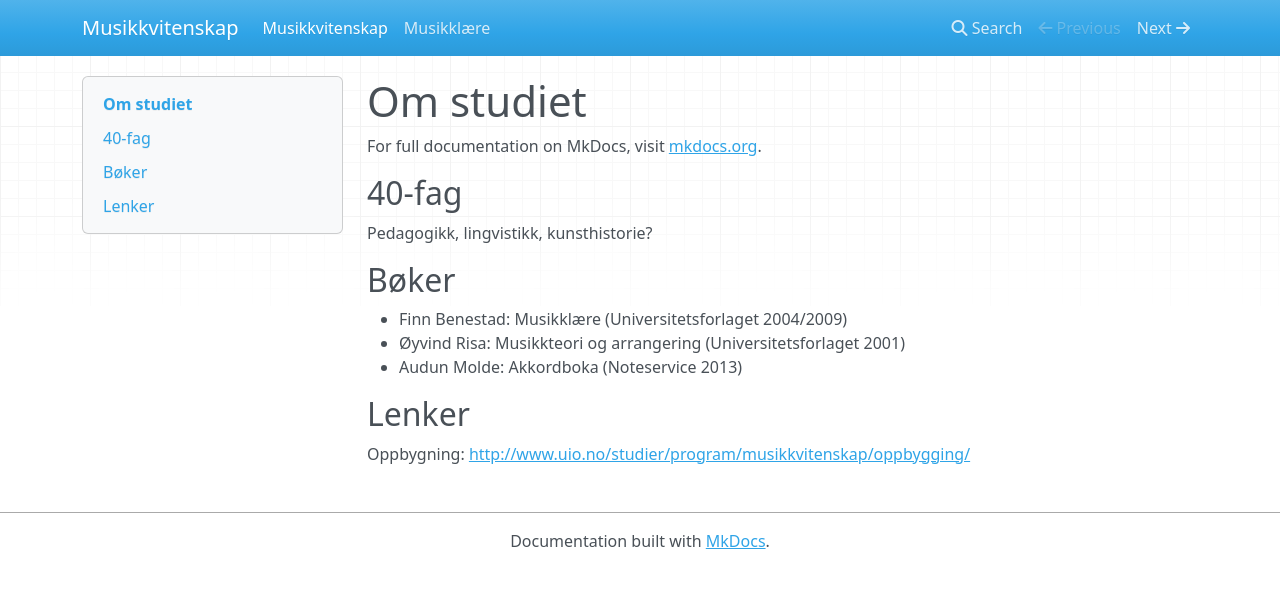
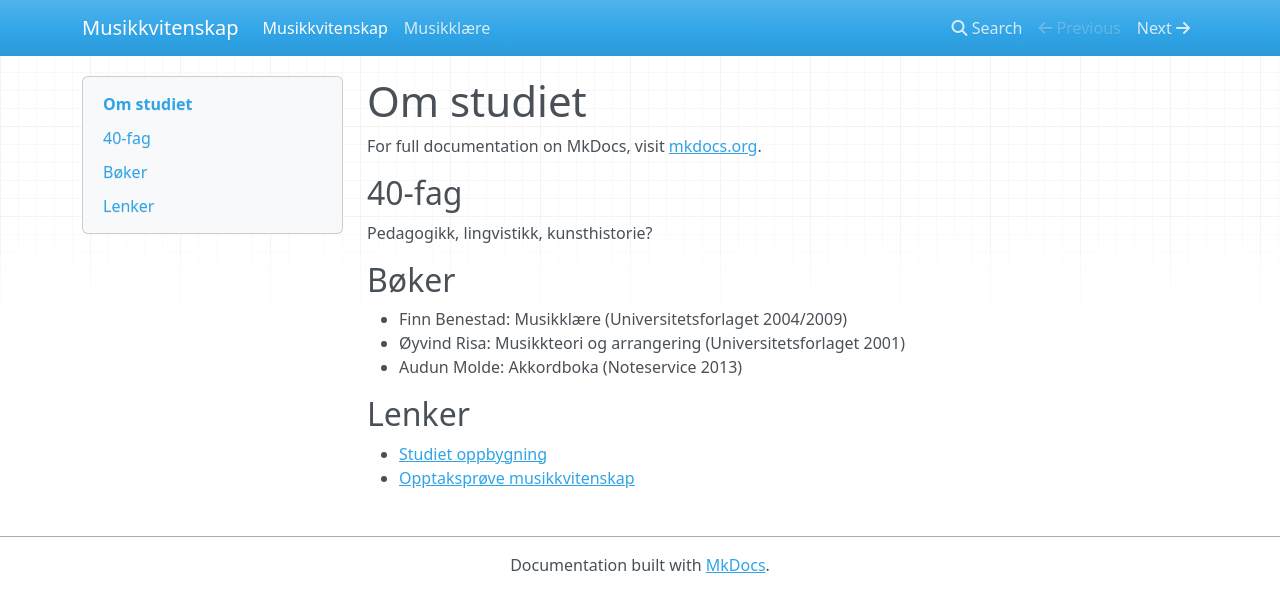
Before and after one commit to longegg/musikkvitenskap, an MkDocs documentation site: the page built from docs/index.md, in a window 1280 px wide. Shown: the top 612 px of the page. Built offline with MkDocs 1.6.1, drawn with Linux system fonts in a browser that asks for light colours; nearby versions of some CDN libraries; old or Windows-style settings are respelled for this version of MkDocs.

Commit message:
Change markdown syntax for links.

```diff
--- a/docs/index.md
+++ b/docs/index.md
@@ -14,4 +14,5 @@ Pedagogikk, lingvistikk, kunsthistorie?
 
 ## Lenker
 
-Oppbygning: <http://www.uio.no/studier/program/musikkvitenskap/oppbygging/>
+- [Studiet oppbygning](http://www.uio.no/studier/program/musikkvitenskap/oppbygging/ "UIO")
+- [Opptaksprøve musikkvitenskap](http://www.hf.uio.no/imv/studier/opptak/ "UIO")
```
